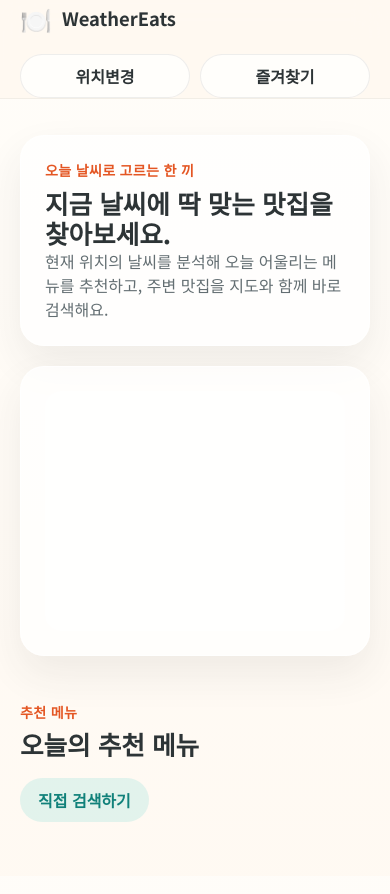
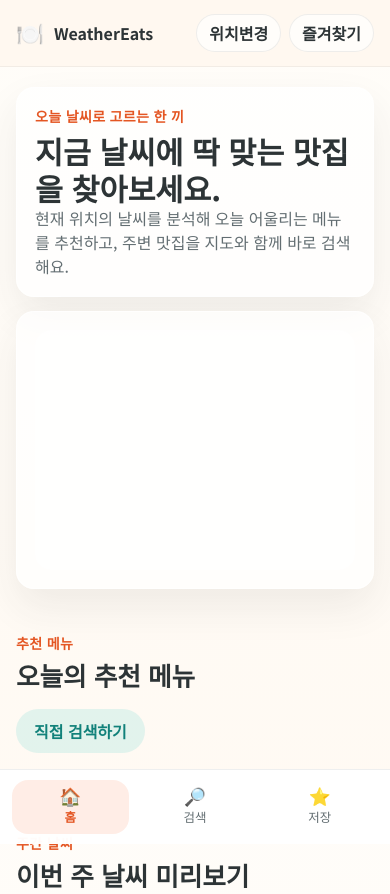
Before and after one commit to tmdry4530/kosta-ajax, a plain HTML site: page index.html in a window 390 px wide. Shown: the top 894 px of the page. Drawn offline with nearby package versions, Linux system fonts and the light colour scheme.

Commit message:
style: optimize layouts for mobile screens

```diff
--- a/css/common.css
+++ b/css/common.css
@@ -97,6 +97,10 @@ body.theme-default {
 .header-nav {
   display: flex;
   gap: 10px;
+}
+
+.mobile-bottom-nav {
+  display: none;
 }
 
 .site-footer {
@@ -355,19 +359,49 @@ body.theme-default {
 }
 
 @media (max-width: 767px) {
-  .header-inner,
+  body {
+    padding-bottom: calc(86px + env(safe-area-inset-bottom, 0px));
+  }
+
+  .container {
+    padding: 0 16px;
+  }
+
+  .site-header {
+    background: rgba(255, 248, 240, 0.94);
+  }
+
+  .header-inner {
+    align-items: center;
+    min-height: 66px;
+  }
+
   .footer-inner,
   .section-heading {
     align-items: flex-start;
     flex-direction: column;
   }
 
+  .brand {
+    font-size: 1rem;
+  }
+
+  .brand-mark {
+    font-size: 1.4rem;
+  }
+
   .header-nav {
-    width: 100%;
+    gap: 8px;
   }
 
   .header-nav .button {
-    flex: 1;
+    min-height: 38px;
+    padding: 0 12px;
+  }
+
+  .panel {
+    border-radius: 18px;
+    padding: 18px;
   }
 
   .manual-location-form {
@@ -375,6 +409,53 @@ body.theme-default {
   }
 
   .section-block {
-    padding: 30px 0;
+    padding: 28px 0;
+  }
+
+  .mobile-bottom-nav {
+    align-items: center;
+    backdrop-filter: blur(18px);
+    background: rgba(255, 255, 255, 0.94);
+    border-top: 1px solid rgba(45, 52, 54, 0.08);
+    bottom: 0;
+    display: grid;
+    gap: 8px;
+    grid-template-columns: repeat(3, minmax(0, 1fr));
+    left: 0;
+    padding: 10px 12px calc(10px + env(safe-area-inset-bottom, 0px));
+    position: fixed;
+    right: 0;
+    z-index: 50;
+  }
+
+  .mobile-bottom-link {
+    align-items: center;
+    border-radius: 16px;
+    color: var(--color-text-muted);
+    display: flex;
+    flex-direction: column;
+    gap: 4px;
+    justify-content: center;
+    min-height: 54px;
+    padding: 6px 8px;
+  }
+
+  .mobile-bottom-link.is-current {
+    background: rgba(255, 107, 53, 0.12);
+    color: var(--color-primary-dark);
+    font-weight: 700;
+  }
+
+  .mobile-bottom-icon {
+    font-size: 1.1rem;
+    line-height: 1;
+  }
+
+  .mobile-bottom-text {
+    font-size: 0.78rem;
+  }
+
+  .site-footer {
+    margin-top: 36px;
   }
 }
--- a/css/main.css
+++ b/css/main.css
@@ -164,6 +164,54 @@
   font-size: 0.88rem;
 }
 
+@media (max-width: 767px) {
+  .hero-section {
+    padding-top: 20px;
+  }
+
+  .hero-grid {
+    gap: 14px;
+  }
+
+  .hero-copy {
+    max-width: none;
+  }
+
+  .page-title {
+    font-size: 1.9rem;
+  }
+
+  .weather-card {
+    min-height: 0;
+  }
+
+  .weather-main {
+    align-items: flex-start;
+  }
+
+  .weather-icon {
+    height: 64px;
+    width: 64px;
+  }
+
+  .weather-summary {
+    padding: 16px;
+  }
+
+  .recommendation-grid {
+    gap: 14px;
+  }
+
+  .recommendation-card {
+    min-height: 0;
+    padding: 18px;
+  }
+
+  .forecast-grid {
+    grid-template-columns: repeat(2, minmax(0, 1fr));
+  }
+}
+
 @media (min-width: 768px) {
   .hero-grid {
     grid-template-columns: 1.1fr 0.9fr;
--- a/index.html
+++ b/index.html
@@ -72,6 +72,21 @@
       </section>
     </main>
 
+    <nav class="mobile-bottom-nav" aria-label="하단 메뉴">
+      <a class="mobile-bottom-link is-current" href="index.html">
+        <span class="mobile-bottom-icon">🏠</span>
+        <span class="mobile-bottom-text">홈</span>
+      </a>
+      <a class="mobile-bottom-link" href="search.html?keyword=%EB%A7%9B%EC%A7%91">
+        <span class="mobile-bottom-icon">🔎</span>
+        <span class="mobile-bottom-text">검색</span>
+      </a>
+      <a class="mobile-bottom-link" href="favorites.html">
+        <span class="mobile-bottom-icon">⭐</span>
+        <span class="mobile-bottom-text">저장</span>
+      </a>
+    </nav>
+
     <footer class="site-footer">
       <div class="container footer-inner">
         <p>© 2026 WeatherEats</p>
```
Also changed, not shown: css/favorites.css (+13 -0 lines), css/search.css (+80 -0 lines), favorites.html (+15 -0 lines), search.html (+15 -0 lines).
